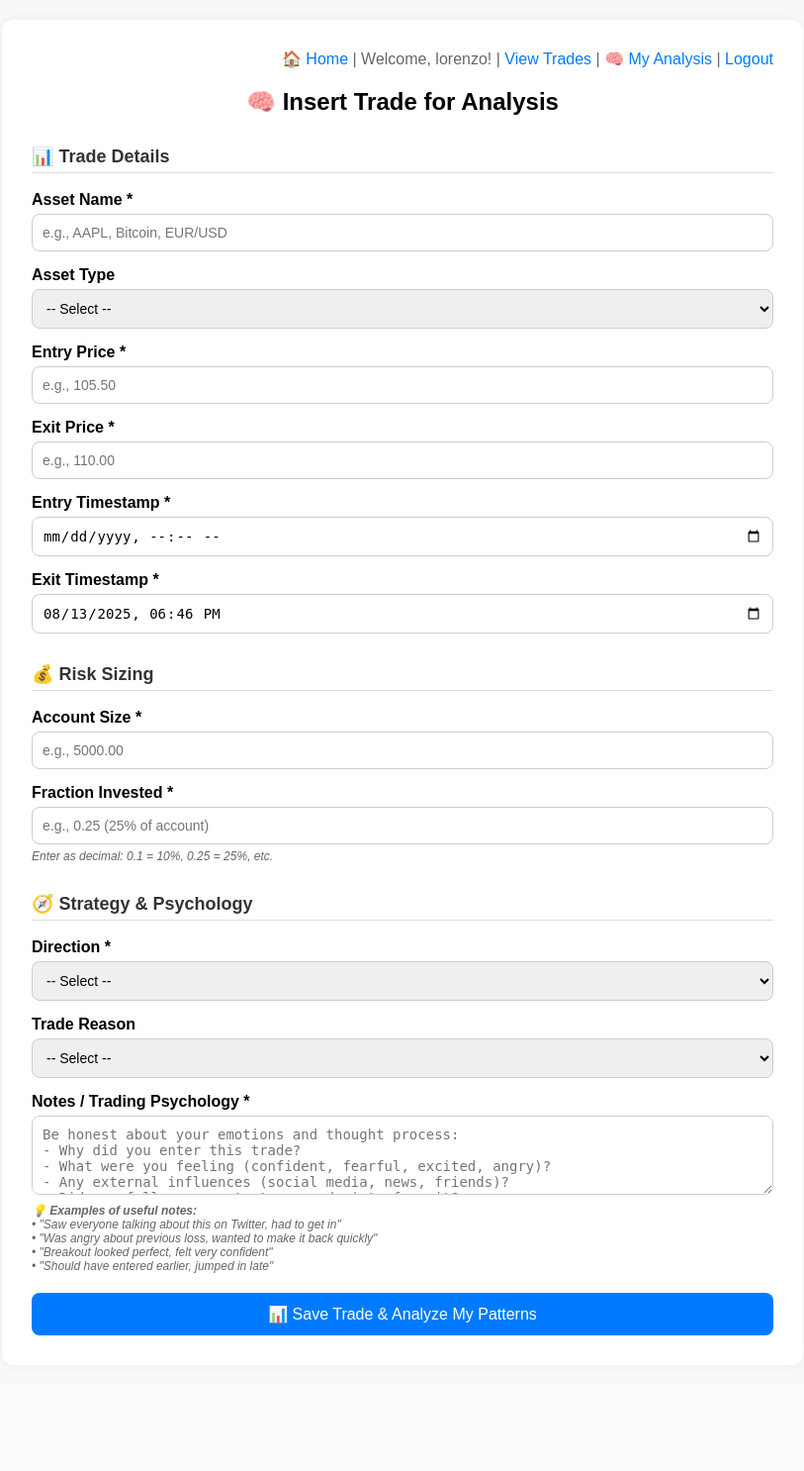
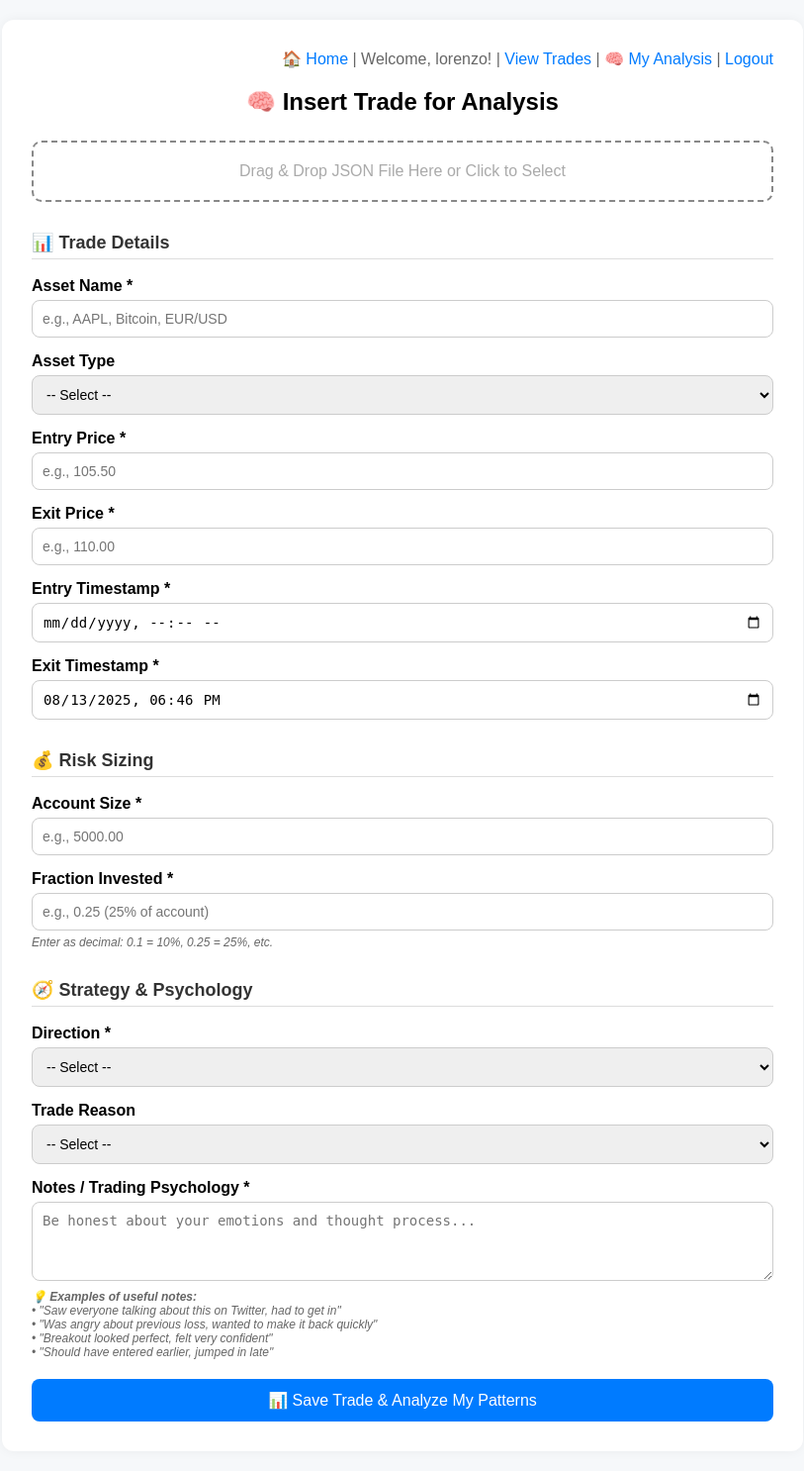
Before and after one commit to LorenzoRolle/App_MindTrade, a Flask app: page /trade_input in a window 1280 px wide. Shown: the whole page at 99% size, without its empty margins (233-1046 px from the left). Before the commit the page ends 1349 px from the top, so only its background shows below. Run offline with Flask 3, Linux system fonts and the light colour scheme; a user stored in the database is signed in.

Commit message:
aggiorno tradeinput

```diff
--- a/app.py
+++ b/app.py
@@ -150,7 +150,7 @@ def trade_input():
         ]
 
         bias_results = detect_all_biases(trades_data)
-        return render_template("results_template.html", bias_results=bias_results, total_trades=len(trades_data))
+        return render_template("results.html", bias_results=bias_results, total_trades=len(trades_data))
 
     return render_template("trade_input.html")
 
--- a/templates/trade_input.html
+++ b/templates/trade_input.html
@@ -103,6 +103,23 @@
       margin-top: 5px;
     }
 
+    .upload-zone {
+      border: 2px dashed #888;
+      border-radius: 10px;
+      padding: 20px;
+      text-align: center;
+      color: #aaa;
+      font-size: 16px;
+      transition: border-color 0.3s;
+      cursor: pointer;
+      margin-bottom: 15px;
+    }
+
+    .upload-zone.dragover {
+      border-color: #4cafef;
+      color: #4cafef;
+    }
+
     @media (max-width: 600px) {
       .container {
         padding: 20px;
@@ -125,7 +142,13 @@
 
     <h2>🧠 Insert Trade for Analysis</h2>
 
-    <form method="POST" action="/trade_input">
+    <!-- JSON Upload -->
+    <div id="uploadZone" class="upload-zone">
+      Drag & Drop JSON File Here or Click to Select
+    </div>
+    <input type="file" id="fileInput" accept=".json" style="display:none;">
+
+    <form method="POST" action="/trade_input" id="tradeForm">
       <h3>📊 Trade Details</h3>
 
       <label>Asset Name *</label>
@@ -165,7 +188,6 @@
 
       <h3>🧭 Strategy & Psychology</h3>
 
-
       <label>Direction *</label>
       <select name="direction" required>
         <option value="">-- Select --</option>
@@ -190,13 +212,7 @@
       </select>
 
       <label>Notes / Trading Psychology *</label>
-      <textarea name="notes" placeholder="Be honest about your emotions and thought process:
-- Why did you enter this trade?
-- What were you feeling (confident, fearful, excited, angry)?
-- Any external influences (social media, news, friends)?
-- Did you follow your strategy or deviate from it?
-
-The more detailed you are, the better the psychological analysis will be." required></textarea>
+      <textarea name="notes" placeholder="Be honest about your emotions and thought process..." required></textarea>
 
       <div class="hint">
         💡 <strong>Examples of useful notes:</strong><br>
@@ -211,6 +227,54 @@ The more detailed you are, the better the psychological analysis will be." requi
   </div>
 
 <script>
+const uploadZone = document.getElementById('uploadZone');
+const fileInput = document.getElementById('fileInput');
+const form = document.getElementById('tradeForm');
+
+uploadZone.addEventListener('click', () => fileInput.click());
+uploadZone.addEventListener('dragover', (e) => {
+    e.preventDefault();
+    uploadZone.classList.add('dragover');
+});
+uploadZone.addEventListener('dragleave', () => uploadZone.classList.remove('dragover'));
+uploadZone.addEventListener('drop', (e) => {
+    e.preventDefault();
+    uploadZone.classList.remove('dragover');
+    handleFile(e.dataTransfer.files[0]);
+});
+fileInput.addEventListener('change', (e) => handleFile(e.target.files[0]));
+
+function handleFile(file) {
+    if (!file || file.type !== "application/json") {
+        alert("Please upload a valid JSON file.");
+        return;
+    }
+    const reader = new FileReader();
+    reader.onload = function(e) {
+        try {
+            const data = JSON.parse(e.target.result);
+            populateForm(data);
+        } catch (err) {
+            alert("Invalid JSON format.");
+        }
+    };
+    reader.readAsText(file);
+}
+
+function populateForm(data) {
+    const fields = [
+        "asset_name", "asset_type", "entry_price", "exit_price",
+        "entry_timestamp", "exit_timestamp", "account_size",
+        "fraction_invested", "direction", "trade_reason", "notes"
+    ];
+    fields.forEach(field => {
+        if (data[field] !== undefined) {
+            const input = form.elements[field];
+            if (input) input.value = data[field];
+        }
+    });
+}
+
 function calculatePnL() {
   const entryPrice = parseFloat(document.querySelector('input[name="entry_price"]').value) || 0;
   const exitPrice = parseFloat(document.querySelector('input[name="exit_price"]').value) || 0;
@@ -233,7 +297,7 @@ The more detailed you are, the better the psychological analysis will be." requi
   }
 }
 
-    // Set current time as default for exit timestamp
+// Set default exit timestamp
 document.addEventListener('DOMContentLoaded', function() {
   const now = new Date();
   const localISOTime = now.getFullYear() + '-' +
```
Lines whose indentation alone changed are shown as unchanged.
